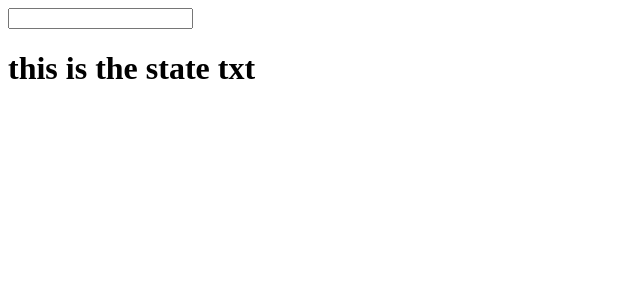
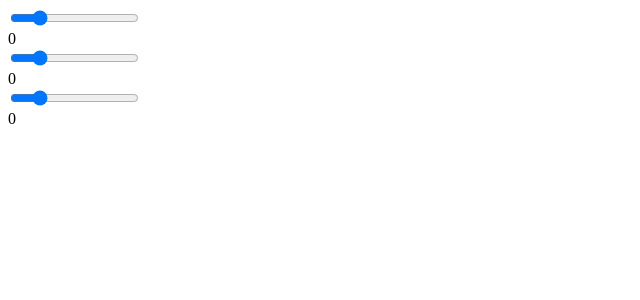
Before and after one commit to ojczeo/react-playground, a React app: page / in a window 1280 px wide. Shown: the top 300 px of the page, without its empty margins (0-640 px from the left). Built offline with nearby package versions, Linux system fonts and the light colour scheme.

Commit message:
Sliders working for 3 values

```diff
--- a/App.js
+++ b/App.js
@@ -5,31 +5,59 @@
   constructor(){
     super();
     this.state = {
-      txt: 'this is the state txt',
+      red: 0,
+      blue: 0,
+      green: 0
     }
     this.update = this.update.bind(this)
  }
  update(e){
-   this.setState({txt: e.target.value})
+  //  this.setState({txt: e.target.value})
+   this.setState({
+     red: ReactDOM.findDOMNode(this.refs.red.refs.inp).value,
+     green: ReactDOM.findDOMNode(this.refs.green.refs.inp).value,
+     blue: ReactDOM.findDOMNode(this.refs.blue.refs.inp).value
+   })
  }
   render(){
    return(
     <div>
-      <Widget txt={this.state.txt} update={this.update} />
+      <Slider ref="red" update={this.update} />
+      {this.state.red}
+      <br />
+      <Slider ref="green" update={this.update} />
+      {this.state.green}
+      <br />
+      <Slider ref="blue" update={this.update} />
+      {this.state.blue}
+      <br />
     </div>
   );
  }
 }
 
-const Widget = (props) => {
-  return (
-    <div>
-      <input type="text"
-        onChange={props.update} />
-      <h1>{props.txt}</h1>
-    </div>
-  )
+class Slider extends React.Component {
+  render (){
+    return (
+      <div>
+      <input type="range" ref="inp"
+      min="0"
+      max="255"
+      onChange={this.props.update} />
+      </div>
+    )
+  }
 }
+
+// const Widget = (props) => {
+//   return (
+//     <div>
+//       <input type="text"
+//         onChange={props.update} />
+//       <h1>{props.txt}</h1>
+//     </div>
+//   )
+// }
 
 ReactDOM.render(
   <App txt="this is the props vas" />,
@@ -40,6 +68,17 @@
   txt: React.PropTypes.string,
   cat: React.PropTypes.number.isrequired
 }
+
+
+// const Widget = (props) => {
+//   return (
+//     <div>
+//       <input type="text"
+//         onChange={props.update} />
+//       <h1>{props.txt}</h1>
+//     </div>
+//   )
+// }
 
 // class App extends React.Component {
 //   constructor(){
```
